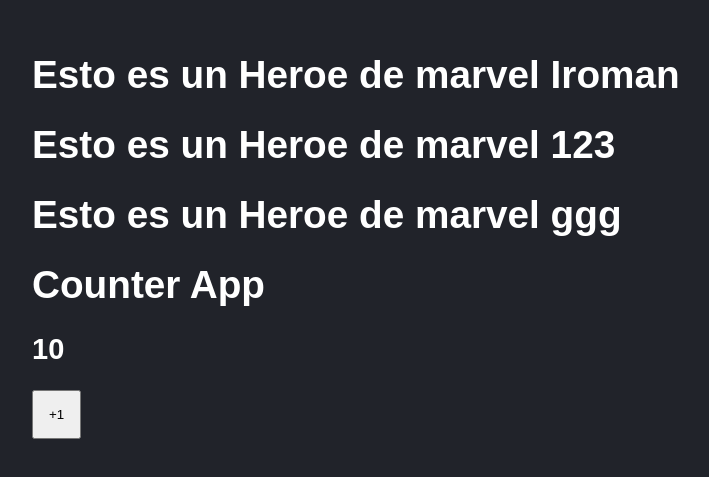
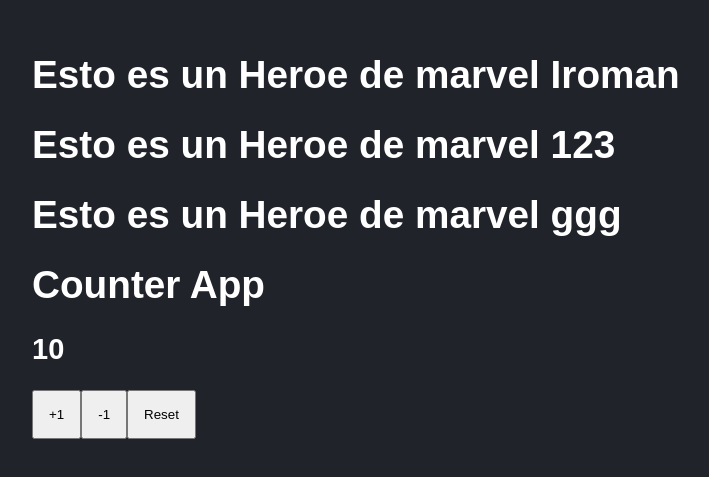
Before and after one commit to saulsistemas/CURSO_REACT, a React (Vite) app in the folder 02INICIOREACT/ciubter-app/: page / in a window 1280 px wide. Shown: the part 121-598 px from the top of the page, without its empty margins (116-825 px from the left). Built offline with nearby package versions, Linux system fonts and the light colour scheme.

Commit message:
hooks 2 q :

```diff
--- a/02INICIOREACT/ciubter-app/src/CounterApp.jsx
+++ b/02INICIOREACT/ciubter-app/src/CounterApp.jsx
@@ -6,19 +6,21 @@
     const [counter,setCounter] = useState(value)
 
 
-
-    function handleAdd(event){
+    function handleAdd(){
         setCounter(counter+1)
     };
+    const handleAddSubstract= () => setCounter(counter-1)
+    const handleReset= () => setCounter(value)
+
 
     return (
         <>
         <h1>Counter App</h1>
         <h2> { counter } </h2>
 
-        <button onClick={ (e)=>handleAdd(e) }>
-            +1
-        </button>
+        <button onClick={ (e)=>handleAdd(e) }>+1</button>
+        <button onClick={ handleAddSubstract }>-1</button>
+        <button onClick={ handleReset }>Reset</button>
         </>
     )
 }
```
